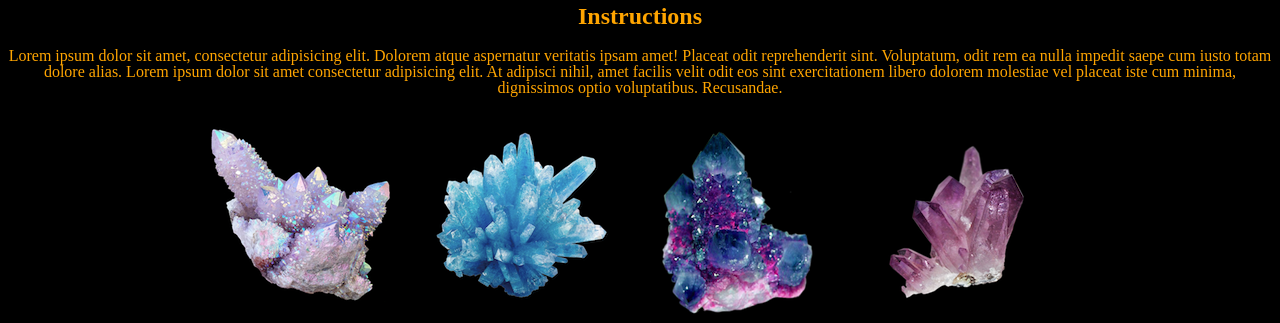
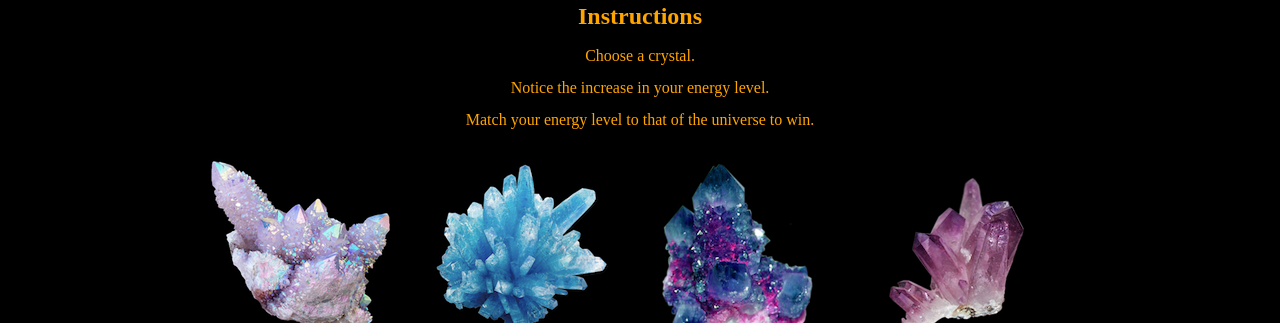
Before and after one commit to spinozist/unit-4-game, a plain HTML site: page index.html in a window 1280 px wide. Shown: the part 71-394 px from the top of the page. Drawn offline with nearby package versions, Linux system fonts and the light colour scheme.

Commit message:
Small changes

```diff
--- a/index.html
+++ b/index.html
@@ -16,7 +16,9 @@
     <h1>Crystal Collector</h1>
     <div id="main-container">
         <h2>Instructions</h2>
-        <p>Lorem ipsum dolor sit amet, consectetur adipisicing elit. Dolorem atque aspernatur veritatis ipsam amet! Placeat odit reprehenderit sint. Voluptatum, odit rem ea nulla impedit saepe cum iusto totam dolore alias. Lorem ipsum dolor sit amet consectetur adipisicing elit. At adipisci nihil, amet facilis velit odit eos sint exercitationem libero dolorem molestiae vel placeat iste cum minima, dignissimos optio voluptatibus. Recusandae.</p>
+        <p>Choose a crystal.</p>
+        <p>Notice the increase in your energy level.</p>
+        <p>Match your energy level to that of the universe to win.</p>
         <div id="button-row"></div>
     </div>
     <div id="score-row">
--- a/javascript/game.js
+++ b/javascript/game.js
@@ -1,3 +1,6 @@
+var wins = 0;
+var losses = 0;
+
 $("document").ready(function () {
     var crystalArray = [];
     var sumGuesses = 0;
@@ -13,7 +16,7 @@ $("document").ready(function () {
     $("#match-number").text(matchRand);
 
     for (var i = 0; i < 4; i++) {
-        var crystalRand = Math.floor(Math.random() * 51);
+        var crystalRand = Math.floor(Math.random() * 91) + 10;
         crystalArray.push(crystalRand);
         var button = $("<button>");
         button.attr("id", "button" + i);
@@ -32,11 +35,13 @@ $("document").ready(function () {
 
         if (sumGuesses === matchRand) {
             $("#wins-losses").html("<h1>You won!</h1>");
+            wins++;
             drawReset();
         }
 
         if (sumGuesses > matchRand) {
             $("#wins-losses").html("<h1>You lose!</h1>");
+            losses++;
             drawReset();
         }
     });
```
